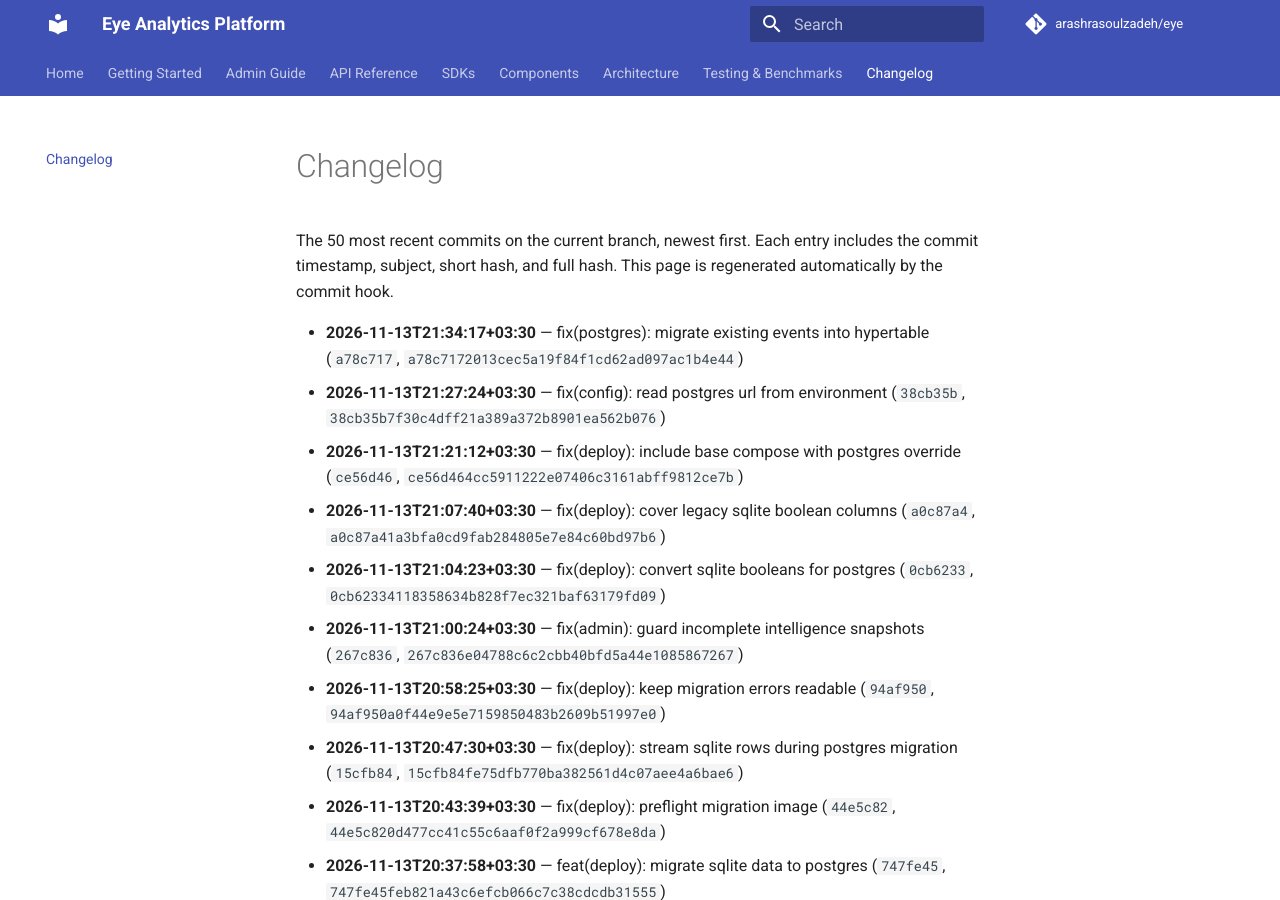
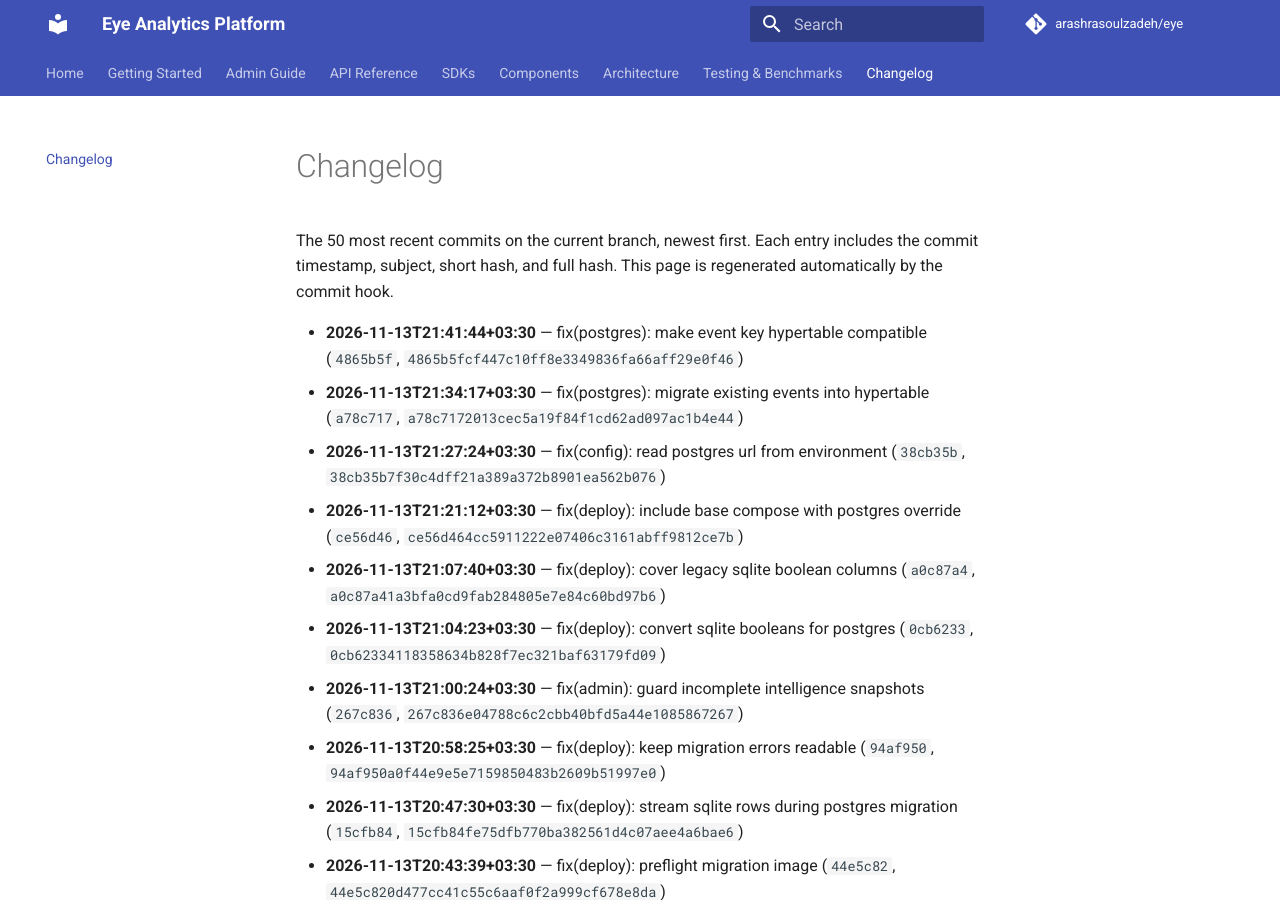
Before and after one commit to arashrasoulzadeh/eye, an MkDocs documentation site: the page built from docs/changelog.md, in a window 1280 px wide and 900 px high. Built offline with MkDocs 1.6.1 and Material for MkDocs 9.7.7, drawn with Linux system fonts in a browser that asks for light colours; comment, search, counter and statistics services are not loaded; some of the changed text lies outside the part shown.

```diff
--- a/docs/changelog.md
+++ b/docs/changelog.md
@@ -2,6 +2,7 @@
 
 The 50 most recent commits on the current branch, newest first. Each entry includes the commit timestamp, subject, short hash, and full hash. This page is regenerated automatically by the commit hook.
 
+- **2026-11-13T21:41:44+03:30** — fix(postgres): make event key hypertable compatible (`4865b5f`, `4865b5fcf447c10ff8e3349836fa66aff29e0f46`)
 - **2026-11-13T21:34:17+03:30** — fix(postgres): migrate existing events into hypertable (`a78c717`, `a78c7172013cec5a19f84f1cd62ad097ac1b4e44`)
 - **2026-11-13T21:27:24+03:30** — fix(config): read postgres url from environment (`38cb35b`, `38cb35b7f30c4dff21a389a372b8901ea562b076`)
 - **2026-11-13T21:21:12+03:30** — fix(deploy): include base compose with postgres override (`ce56d46`, `ce56d464cc5911222e07406c3161abff9812ce7b`)
```
Also changed, not shown: other parts of docs/changelog.md (+0 -1 lines), 2 other files.
